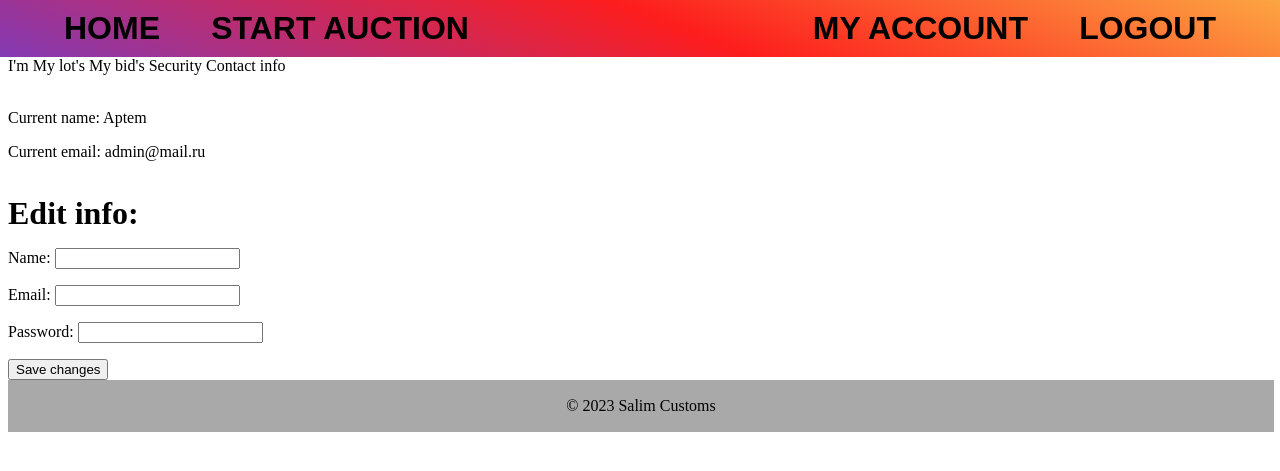
After one commit to thatHidden/pet_site, a Django app: page /profile/contact_info in a window 1280 px wide. The commit adds this page. Shown: the top 471 px of the page. Run offline with Django 4.2, Linux system fonts and the light colour scheme; a user stored in the database is signed in.

Commit message:
'my account' things

```diff
--- a/axaxa/forms.py
+++ b/axaxa/forms.py
@@ -1,11 +1,44 @@
 from django import forms
 from django.contrib.auth import get_user_model
 from django.contrib.auth.forms import UserCreationForm, AuthenticationForm
+from django.contrib.auth.hashers import check_password
 from django.contrib.auth.models import User
 
 from axaxa.models import *
 import datetime
 import pytz
+
+
+class UpdateContactInfo(forms.ModelForm):
+    first_name = forms.RegexField(max_length=10, regex=r'^[a-zA-Z]+$', label="Name", required=False)
+    email = forms.EmailField(label="Email", required=False)
+    password = forms.PasswordInput()
+
+    class Meta:
+        model = User
+        fields = ['first_name', 'email', 'password']
+
+    def __init__(self, user, *args, **kwargs):
+        super().__init__(*args, **kwargs)
+        self.user = user
+
+    def clean_first_name(self):
+        data = self.cleaned_data.get('first_name')
+        if data == '':
+            return self.user.first_name
+        return data
+
+    def clean_email(self):
+        data = self.cleaned_data.get('email')
+        if data == '':
+            return self.user.email
+        return data
+
+    def clean(self):
+        if check_password(self.cleaned_data.get('password'),
+                          User.objects.get(username=self.user.username).password):
+            return self.cleaned_data
+        raise forms.ValidationError("Wrong password.")
 
 
 class AddLotForm(forms.ModelForm):
@@ -70,8 +103,3 @@ class CommentForm(forms.ModelForm):
         data = self.cleaned_data
         if data.get('content') is None:
             self.add_error('content', 'Empty comment')
-
-
-    # def form_valid(self, form):  # хуйня вроде можно удалить
-    #     form.instance.user = self.request.user
-    #     return super(AddLotForm, self).form_valid(form)
--- a/axaxa/models.py
+++ b/axaxa/models.py
@@ -1,6 +1,6 @@
 import string, random
 
-from django.core.validators import MaxValueValidator, MinValueValidator
+from django.core.validators import MinValueValidator
 from django.db import models
 from django.contrib.auth.models import User
 from django.urls import reverse
@@ -21,7 +21,7 @@ class AvailableCarList(models.Model):
 
 
 class Cars(models.Model):
-    user = models.ForeignKey(User, on_delete=models.SET_DEFAULT, default=1)
+    user = models.ForeignKey(User, on_delete=models.SET_DEFAULT, default=1, related_name="lots")
     brand = models.CharField(max_length=25, null=False)
     model = models.CharField(max_length=50, null=False)
     generation = models.CharField(max_length=10, null=False)
@@ -31,6 +31,7 @@ class Cars(models.Model):
     time_end = models.DateTimeField(null=False)
     start_price = models.IntegerField(null=False, validators=[MinValueValidator(0)])
     bid = models.IntegerField(null=True)
+    bid_holder = models.ForeignKey(User, on_delete=models.PROTECT, null=True, related_name="bids")
     is_active = models.BooleanField(default=True)
     photo = models.ImageField(upload_to="photos/%Y/%m/%d/", verbose_name="Фото", null=True)
     slug = models.SlugField(max_length=255, unique=False, db_index=True, verbose_name="URL")
--- a/axaxa/static/css/styles.css
+++ b/axaxa/static/css/styles.css
@@ -47,6 +47,7 @@ background: linear-gradient(22deg, rgba(131,58,180,1) 0%, rgba(253,29,29,1) 51%,
 
 .nav-lout{
   float: right;
+  padding-left: 4vw;
 }
 
 .nav-home {
--- a/axaxa/templates/axaxa/base.html
+++ b/axaxa/templates/axaxa/base.html
@@ -13,6 +13,7 @@
           {% if request.user.is_authenticated %}
           <li class="nav-auc"><a href="/addlot">START AUCTION</a></li>
           <li class="nav-lout"><a href="/logout">LOGOUT</a></li>
+              <li class="nav-lout"><a href="{% url 'profile' %}">MY ACCOUNT</a></li>
           {% else %}
           <li class="nav-reg"><a href="/register">SIGN IN</a></li>
           <li class="nav-loin"><a href="/login">LOG IN</a></li>
--- /dev/null
+++ b/axaxa/templates/axaxa/profile.html
@@ -0,0 +1,6 @@
+{% extends "axaxa/profile_base.html" %}
+
+{% block profile_content %}
+    {{ request.user.username }}
+    {{ request.user.email }}
+{% endblock %}
--- /dev/null
+++ b/axaxa/templates/axaxa/profile_base.html
@@ -0,0 +1,15 @@
+{% extends "axaxa/base.html" %}
+
+{% block content %}
+<div class="profile-nav">
+    <a href="{% url 'profile' %}">I'm</a>
+    <a href="{% url 'profile_lots' %}">My lot's</a>
+    <a href="{% url 'profile_bids' %}">My bid's</a>
+    <a href="">Security</a>
+    <a href="{% url 'profile_contact' %}">Contact info</a>
+</div>
+
+    {% block profile_content %}
+        {% endblock %}
+
+{% endblock  %}
--- /dev/null
+++ b/axaxa/templates/axaxa/profile_contact_info.html
@@ -0,0 +1,16 @@
+{% extends 'axaxa/profile_base.html' %}
+
+{% block profile_content %}
+<div class="profile_contact-main">
+    <br>
+    <p> Current name: {{ request.user.first_name }}</p>
+    <p> Current email: {{ request.user.email }}</p>
+    <br>
+    <h1>Edit info:</h1>
+    <form method="POST" class="form-group">
+        {% csrf_token %}
+        {{ form.as_p }}
+        <button type="submit" class="btn btn-success">Save changes</button>
+    </form>
+</div>
+{% endblock %}
--- a/axaxa/urls.py
+++ b/axaxa/urls.py
@@ -4,10 +4,13 @@ from django.urls import path
 from axaxa.views import *
 
 urlpatterns = [
-    path('admin/', admin.site.urls, name='admin'),
     path('', HomeView.as_view(), name='home'),
     path('register/', RegisterUser.as_view(), name='register'),
     path('login/', LoginUser.as_view(), name='login'),
+    path('profile/', profile, name='profile'),
+    path('profile/lots', profile_lots, name='profile_lots'),
+    path('profile/bids', profile_bids, name='profile_bids'),
+    path('profile/contact_info', login_required(ProfileEditInfo.as_view()), name='profile_contact'),
     path('addlot/', AddLot.as_view(), name='add_lot'),
     path('logout/', logout_user, name='logout'),
     path('post/<slug:post_slug>/', ShowPost.as_view(), name='post'),
--- a/axaxa/views.py
+++ b/axaxa/views.py
@@ -1,7 +1,8 @@
 from django.contrib.auth import login, logout
+from django.contrib.auth.decorators import login_required
 from django.contrib.auth.views import LoginView
 from django.db.models import Count
-from django.shortcuts import redirect
+from django.shortcuts import redirect, render
 from django.urls import reverse_lazy
 from django.views.generic import *
 
@@ -82,6 +83,43 @@ class RegisterUser(CreateView):
         return redirect('home')
 
 
+@login_required
+def profile(request):
+    return render(request, 'axaxa/profile.html')
+
+
+@login_required
+def profile_bids(request):
+    context = {'bids': Cars.objects.filter(bid_holder=request.user)}
+    return render(request, 'axaxa/profile_bids.html', context=context)
+
+
+@login_required
+def profile_lots(request):
+    context = {'lots': Cars.objects.filter(user=request.user).order_by('-time_end')}
+    return render(request, 'axaxa/profile_lots.html', context=context)
+
+
+class ProfileEditInfo(FormView):
+    form_class = UpdateContactInfo
+    template_name = 'axaxa/profile_contact_info.html'
+
+    def get_form_kwargs(self):
+        kwargs = super().get_form_kwargs()
+        kwargs['user'] = self.request.user
+        return kwargs
+
+    def get_success_url(self):
+        return reverse_lazy('profile')
+
+    def form_valid(self, form):  # hope it's a right way to save changes
+        user = self.request.user
+        user.first_name = form.cleaned_data['first_name']
+        user.email = form.cleaned_data['email']
+        user.save()
+        return super().form_valid(form)
+
+
 class LoginUser(LoginView):
     form_class = LoginUserForm
     template_name = 'axaxa/login.html'
```
Also changed, not shown: axaxa/templates/axaxa/profile_bids.html (added, +9 -0 lines), axaxa/templates/axaxa/profile_lots.html (added, +9 -0 lines), axaxa/migrations/0010_alter_comment_options_cars_bid_holder_and_more.py (added), db.sqlite3.
